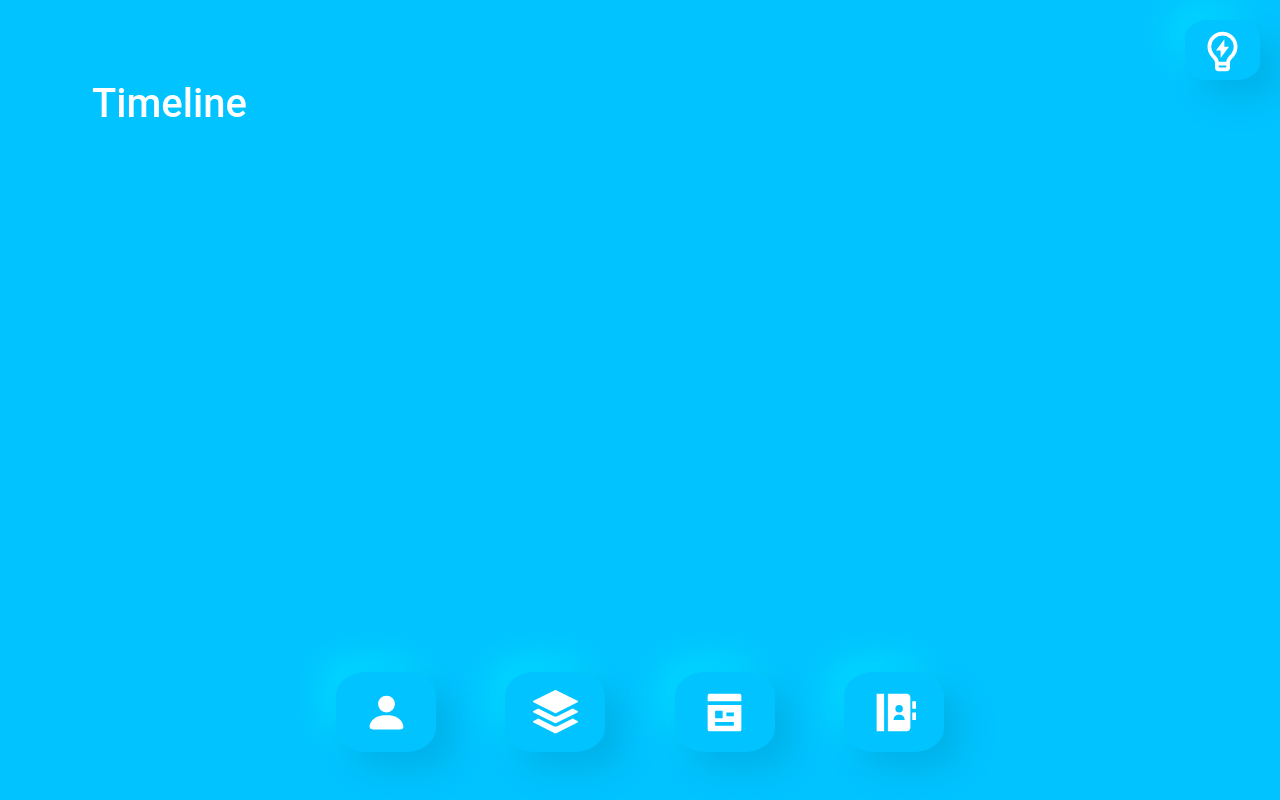
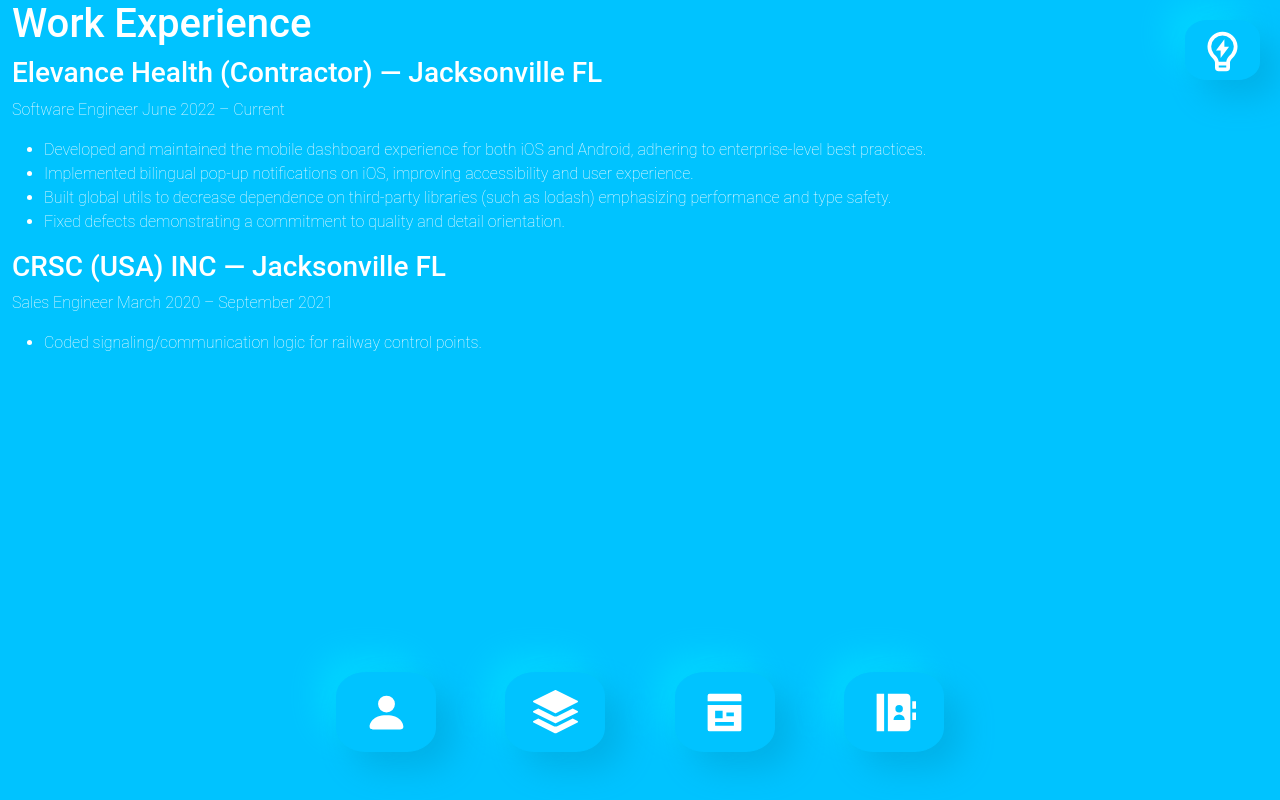
Before and after one commit to jpcollandra/jpakjr, a React (Create React App) app: page /nav in a window 1280 px wide. Both pictures are taken after a click on the button 724 px from the left and 712 px from the top of the page. Built offline with nearby package versions, Linux system fonts and the light colour scheme.

Commit message:
feat(resume): work experience initial

```diff
--- a/src/App.scss
+++ b/src/App.scss
@@ -117,12 +117,12 @@
   width: 45px;
 }
 
-.timeTitle{
-  font-family: "Roboto";
-  font-size: 100;
-  padding-left: 10vh;
-  padding-top: 10vh;
-  position:"absolute";
+.timeTitle {
+  display: flex;
+  justify-content: flex-start;
+  align-items: center;
+  flex-direction: column;
+  margin-bottom: 20%;
 }
 
 .workTitle{
@@ -187,3 +187,7 @@
   background: var(--buttonhover-dark);
   box-shadow: inset -29px 29px 57px #141414, inset 29px -29px 57px #525252;
 }
+
+.resumeContent {
+  text-align: left;
+}
--- a/src/Pages/navPage.tsx
+++ b/src/Pages/navPage.tsx
@@ -6,7 +6,7 @@
 import "../App.scss";
 import AboutMe from "./aboutMe";
 import Projects from "./projects";
-import Referral from "./referral";
+import Resume from "./resume";
 import Contact from "./contact";
 import { useTheme } from "../ThemeContext";
 
@@ -37,7 +37,7 @@
       case "stack":
         return <Projects />;
       case "about":
-        return <Referral />;
+        return <Resume />;
       default:
         return <AboutMe />;
     }
--- a/src/Pages/referral.tsx
+++ /dev/null
@@ -1,16 +0,0 @@
-import React from 'react'
-import Col from 'react-bootstrap/esm/Col';
-import Row from 'react-bootstrap/esm/Row';
-import "../App.scss";
-
-export default function Referral() {
-  return (
-      <Row className="timeTitle">
-        <div>
-          <h1>Timeline</h1>
-        </div>
-        <Col>
-        </Col>
-      </Row>
-  )
-}
--- /dev/null
+++ b/src/Pages/resume.tsx
@@ -0,0 +1,29 @@
+import React from 'react';
+import Col from 'react-bootstrap/esm/Col';
+import Row from 'react-bootstrap/esm/Row';
+import "../App.scss";
+
+export default function Resume() {
+  return (
+    <Row className="timeTitle">
+      <div>
+        <h1>Work Experience</h1>
+      </div>
+      <Col className="resumeContent">
+        <h3>Elevance Health (Contractor) — Jacksonville FL</h3>
+        <p>Software Engineer June 2022 – Current</p>
+        <ul>
+          <li>Developed and maintained the mobile dashboard experience for both iOS and Android, adhering to enterprise-level best practices.</li>
+          <li>Implemented bilingual pop-up notifications on iOS, improving accessibility and user experience.</li>
+          <li>Built global utils to decrease dependence on third-party libraries (such as lodash) emphasizing performance and type safety.</li>
+          <li>Fixed defects demonstrating a commitment to quality and detail orientation.</li>
+        </ul>
+        <h3>CRSC (USA) INC — Jacksonville FL</h3>
+        <p>Sales Engineer March 2020 – September 2021</p>
+        <ul>
+          <li>Coded signaling/communication logic for railway control points.</li>
+        </ul>
+      </Col>
+    </Row>
+  )
+}
```
